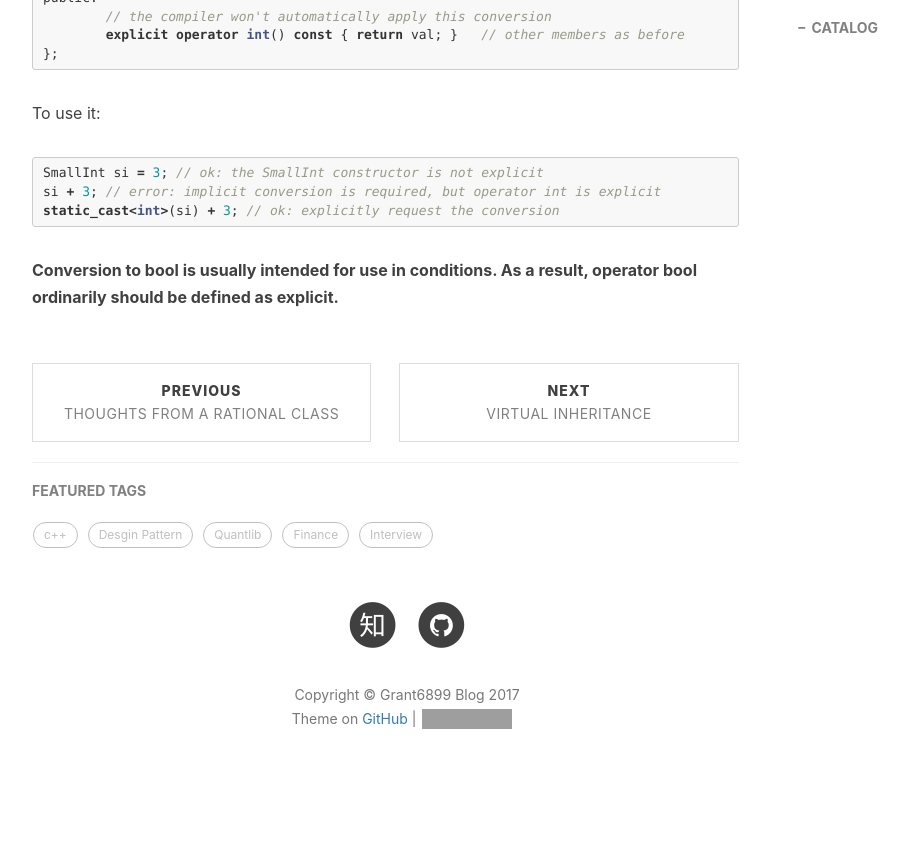
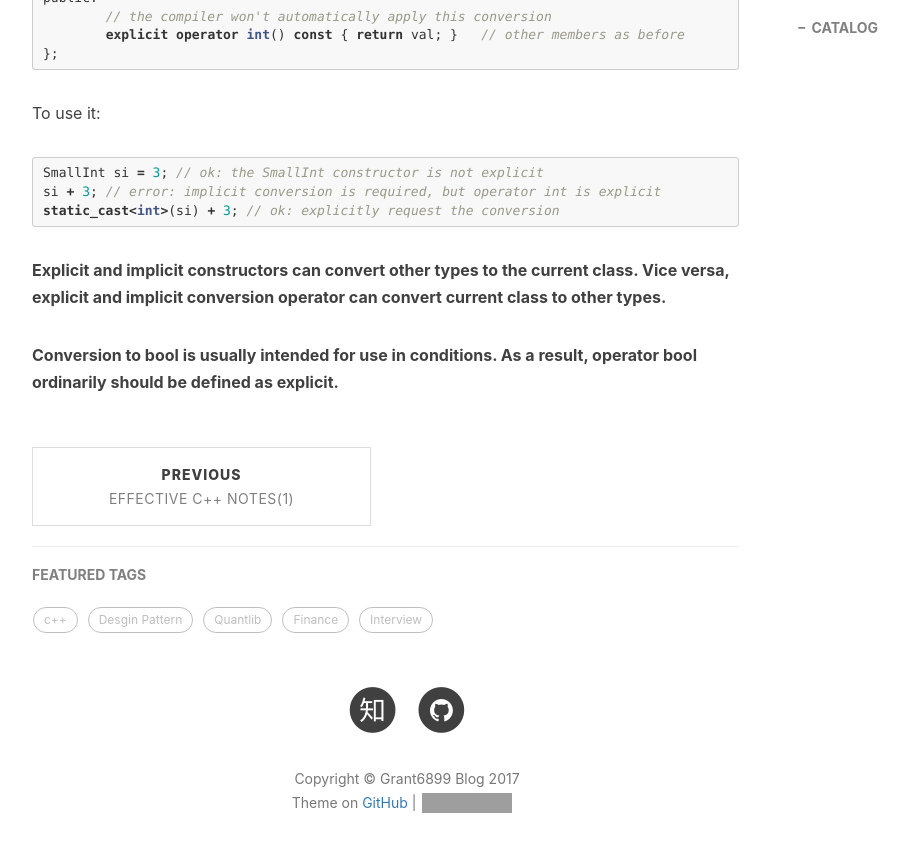
Before and after one commit to Grant6899/Grant6899.github.io, a Jekyll site: the page built from _posts/2017-12-15-User-defined-Conversion.md, in a window 1280 px wide and 900 px high, scrolled down 1381 px. Shown: the top 852 px of the window, without its empty margins (233-1142 px from the left). Built offline with Jekyll 4.4.1, drawn with Linux system fonts in a browser that asks for light colours; nearby versions of some CDN libraries; comment, search, counter and statistics services are not loaded; before the commit the page ends 2204 px from its top, so only the background shows below that; part of the change alters nothing that is shown; some of the changed text lies outside the part shown; grey boxes are pictures that could not be loaded.

Commit message:
Post change

````diff
--- a/_posts/2017-12-15-User-defined-Conversion.md
+++ b/_posts/2017-12-15-User-defined-Conversion.md
@@ -2,7 +2,7 @@
 layout:		post
 title:		User-defined Conversion
 subtitle:
-date:		2017-12-15
+date:		2017-12-19
 author: 	Grant6899
 header-img: img/post-bg-c++.jpg
 catalog: true
@@ -61,4 +61,7 @@ si + 3; // error: implicit conversion is required, but operator int is explicit
 static_cast<int>(si) + 3; // ok: explicitly request the conversion
 ```
 
+**Explicit and implicit constructors can convert other types to the current class. Vice versa, explicit and implicit conversion operator can convert current class to other types.**
+
+
 **Conversion to bool is usually intended for use in conditions. As a result, operator bool ordinarily should be defined as explicit.**
````
